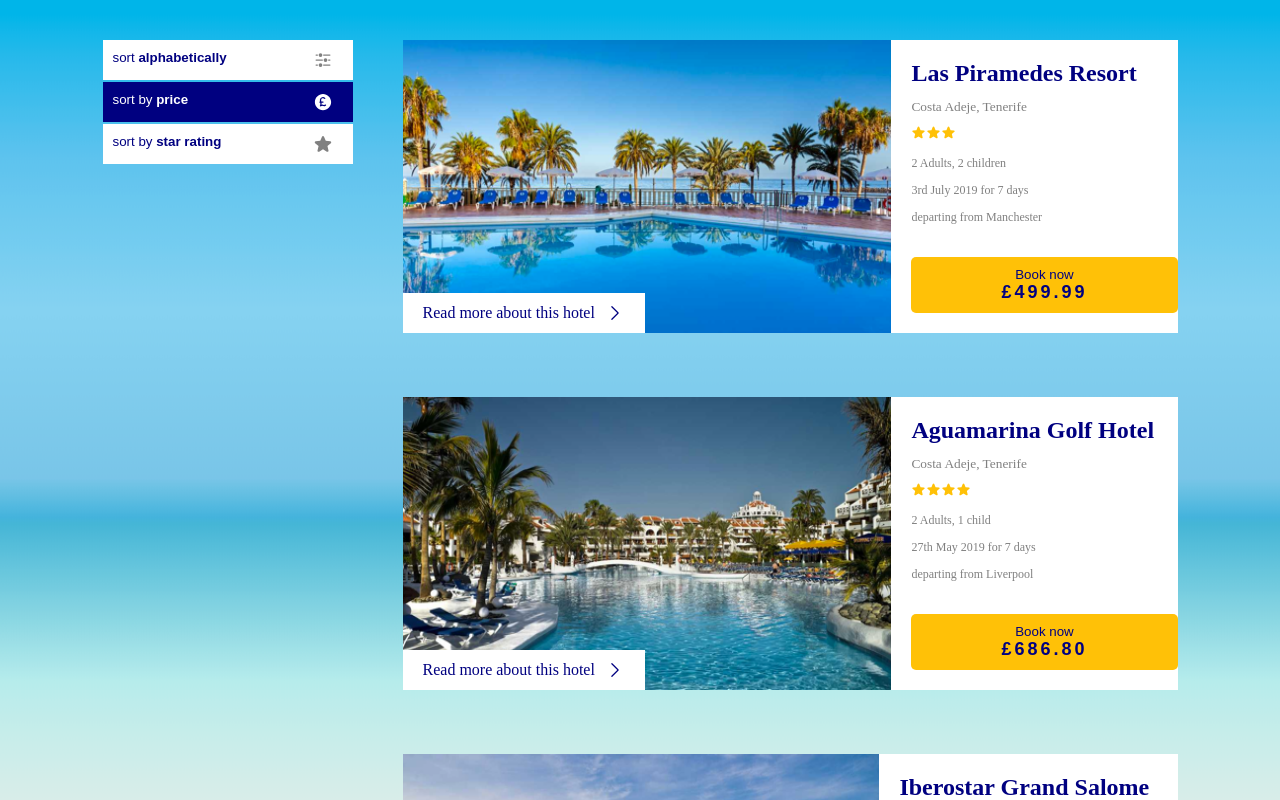
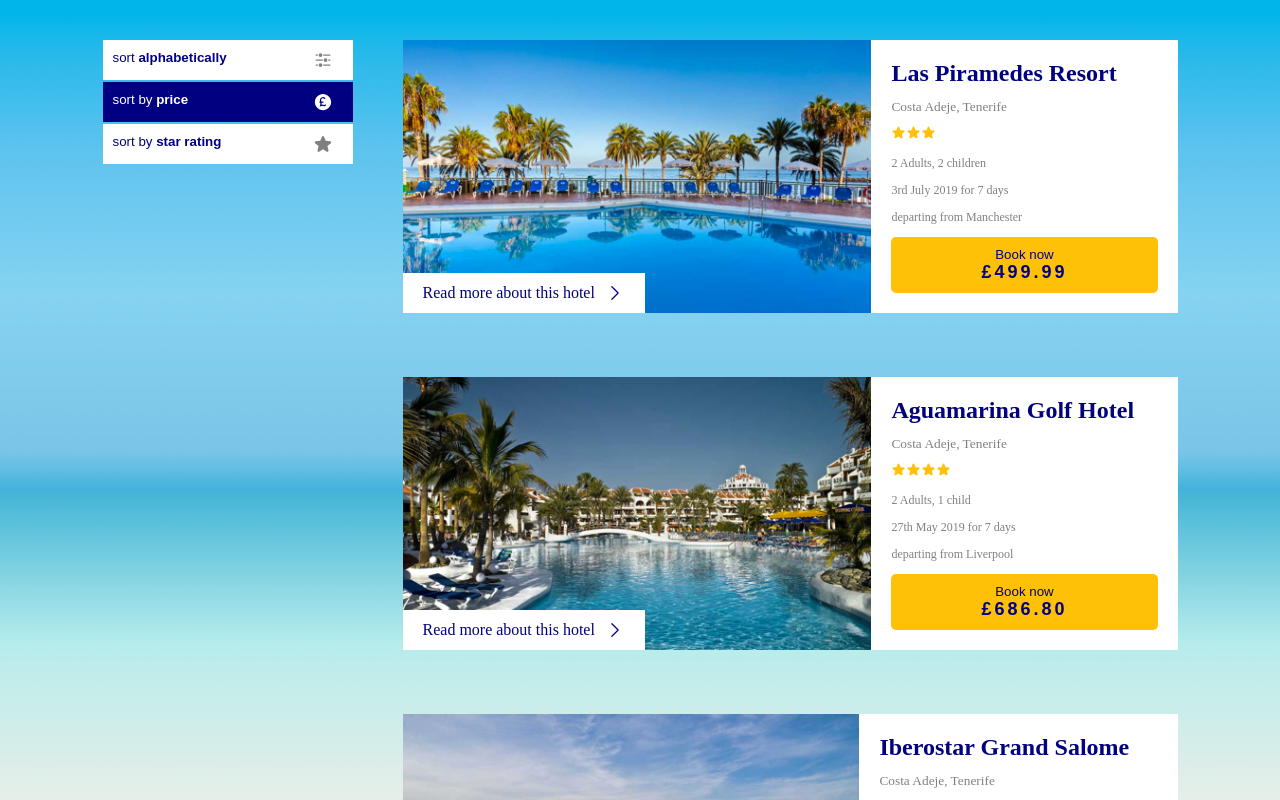
Before and after one commit to legenduzair/holiday-list-app, a React (Create React App) app: page / in a window 1280 px wide. Shown: the top 800 px of the page. Built offline with nearby package versions, Linux system fonts and the light colour scheme; the HTML template or start-up script is replaced by a standard one.

Commit message:
edit btn spacing on mobile screens

```diff
--- a/src/components/Hotel/hotel.css
+++ b/src/components/Hotel/hotel.css
@@ -65,7 +65,8 @@
   border: none;
   border-radius: 5px;
   cursor: pointer;
-  margin: 20px auto;
+  margin-right: 20px;
+  margin-bottom: 20px;
 }
 
 .btn-book span {
@@ -90,4 +91,7 @@
     flex-direction: column;
     align-items: center;
   }
+  .btn-book {
+    margin: 20px auto;
+  }
 }
```
